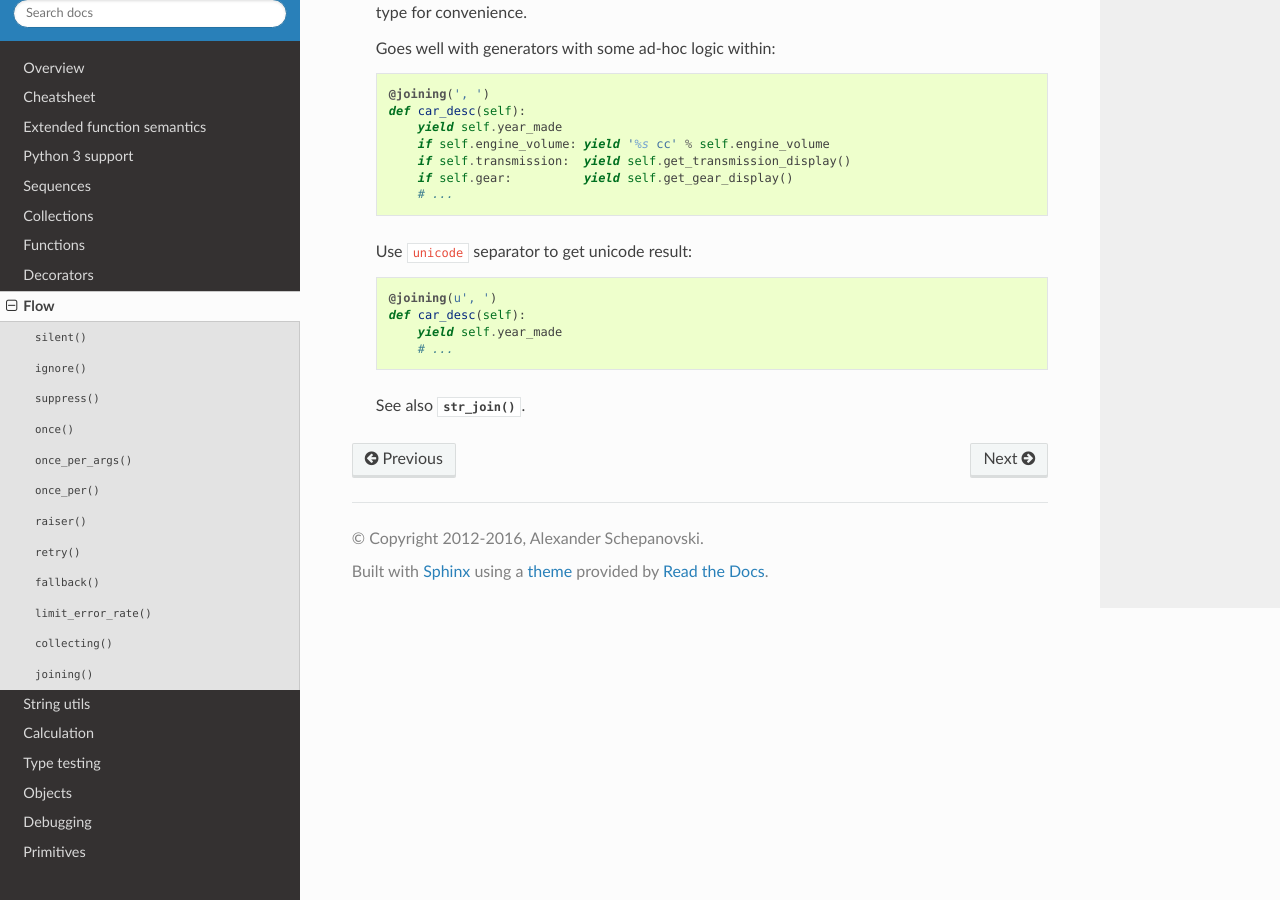
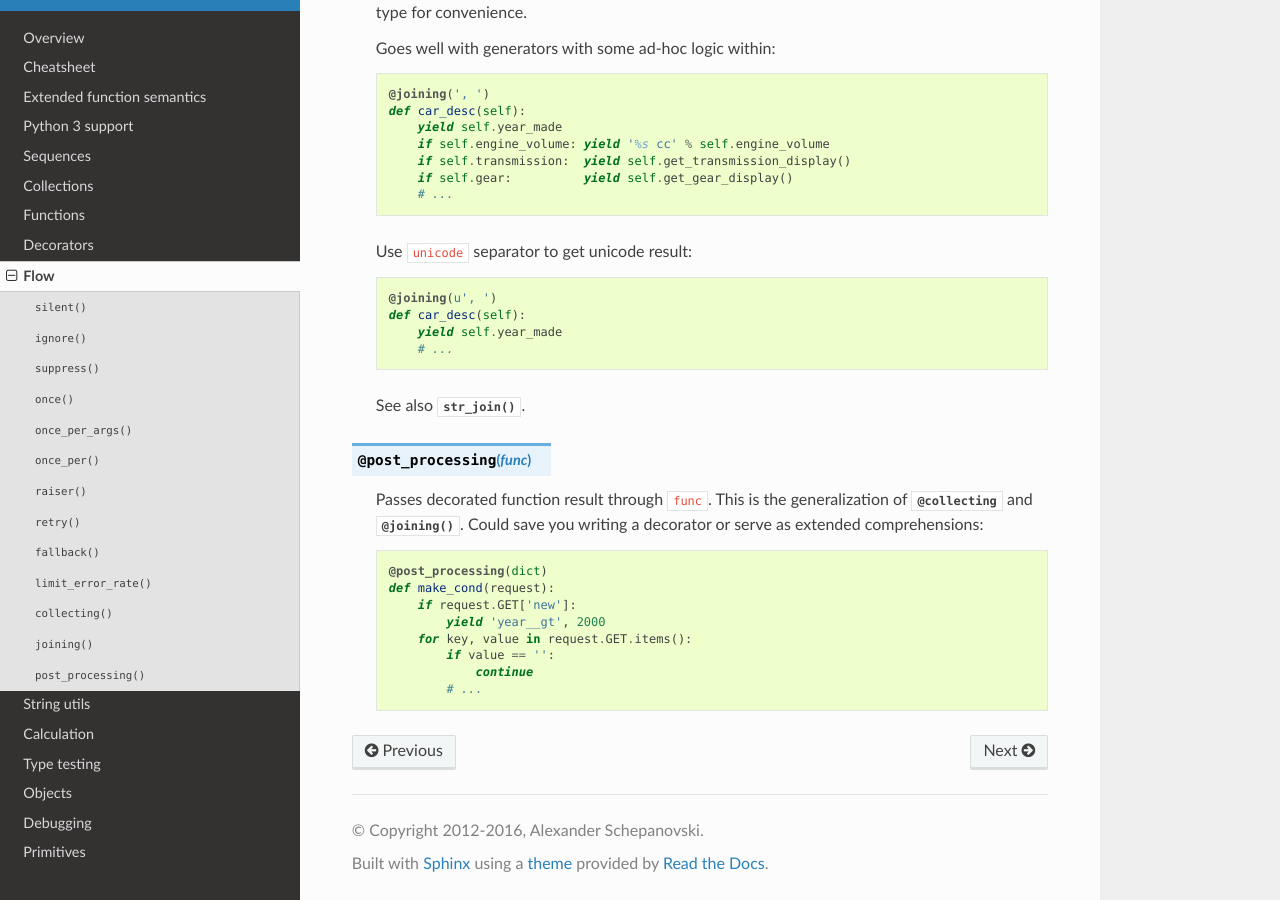
Before and after one commit to Jamaal224/funcy, a Sphinx documentation site: the page built from docs/flow.rst, in a window 1280 px wide and 900 px high, scrolled down 3078 px. Built offline with Sphinx 7.4.7 and the Read the Docs theme 2.0.0, drawn with Linux system fonts in a browser that asks for light colours.

Commit message:
Document @post_processing()

```diff
--- a/docs/flow.rst
+++ b/docs/flow.rst
@@ -159,4 +159,17 @@ Flow
     See also :func:`str_join`.
 
 
-.. .. decorator:: postprocessing(func)
+.. decorator:: post_processing(func)
+
+    Passes decorated function result through ``func``. This is the generalization of :func:`@collecting<collecting>` and :func:`@joining()<joining>`. Could save you writing a decorator or serve as extended comprehensions:
+
+    ::
+
+        @post_processing(dict)
+        def make_cond(request):
+            if request.GET['new']:
+                yield 'year__gt', 2000
+            for key, value in request.GET.items():
+                if value == '':
+                    continue
+                # ...
```
